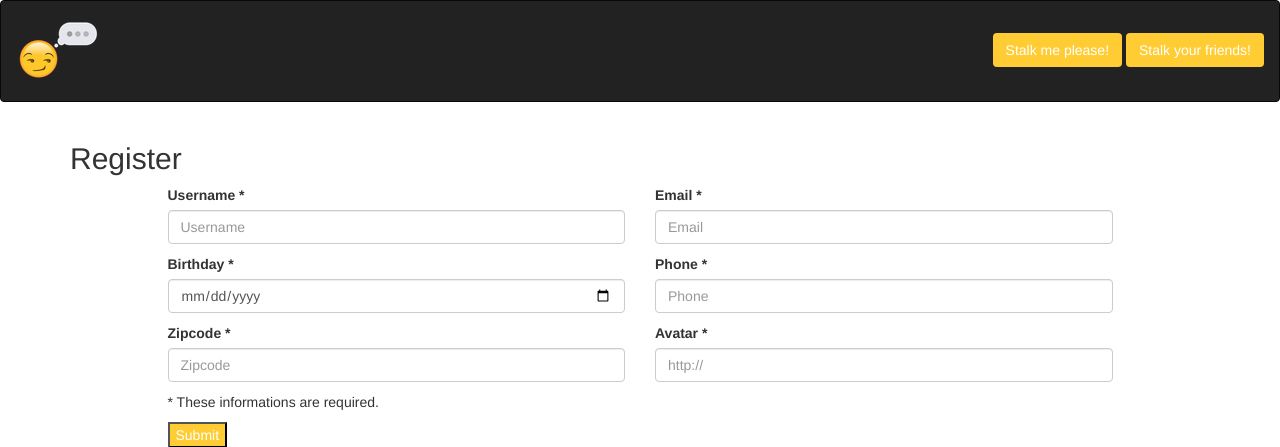
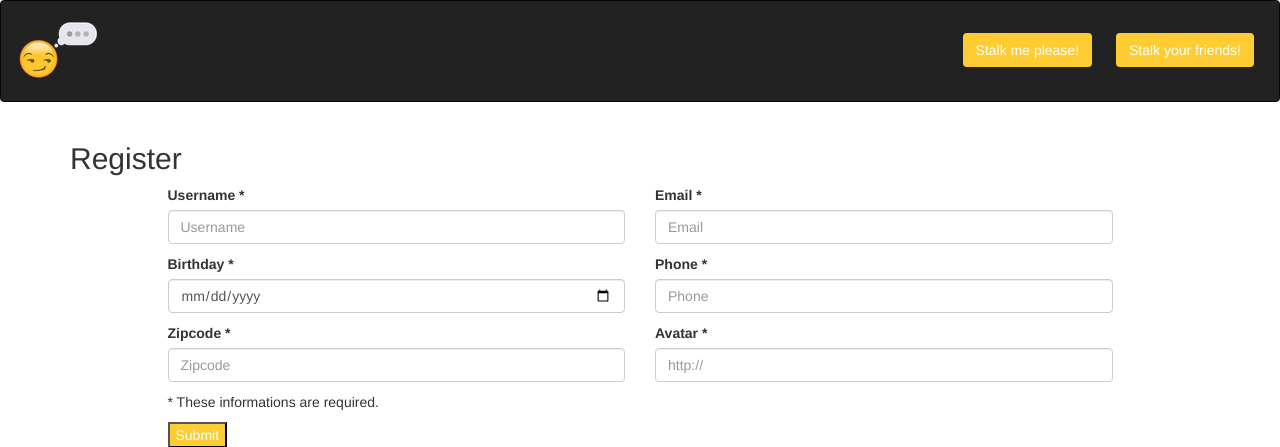
Before and after one commit to emelineap/hackathon_wcs_1_mvc, a PHP site: page /index.php?section=add in a window 1280 px wide. Shown: the top 447 px of the page. Run offline with PHP 8.4, Linux system fonts and the light colour scheme; some libraries are stand-ins or nearby versions.

Commit message:
clean buttons navbar

```diff
--- a/views/assets/css/stylesheet.css
+++ b/views/assets/css/stylesheet.css
@@ -42,6 +42,8 @@ nav img {
     background-color: #ffcc33;
     color: white;
     margin-top: 24px;
+    margin-left: 10px;
+    margin-right: 10px;
 }
 
 /************************************************\
```
